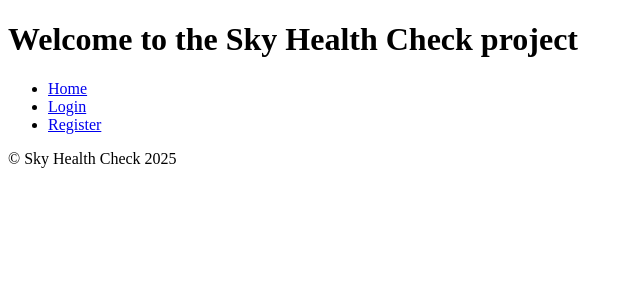
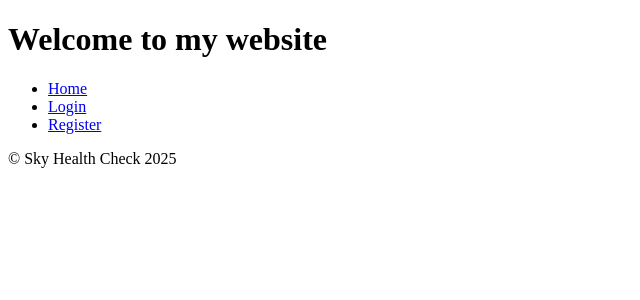
Before and after one commit to hvitoriafrn/HealthCheckProject, a Django app: template templates/base.html in a window 1280 px wide. Shown: the top 300 px of the page, without its empty margins (0-640 px from the left). Run offline with Django 3.2, Linux system fonts and the light colour scheme; the template is opened without the code that fills it, so the values that code supplies are empty.

Commit message:
Testing testing

```diff
--- a/templates/base.html
+++ b/templates/base.html
@@ -10,7 +10,7 @@
 <body>
 
     <header>
-        <h1>Welcome to the Sky Health Check project</h1>
+        <h1>Welcome to my website</h1>
         <nav>
             <ul>
                 <li><a href="{% url 'home' %}">Home</a></li>
```
